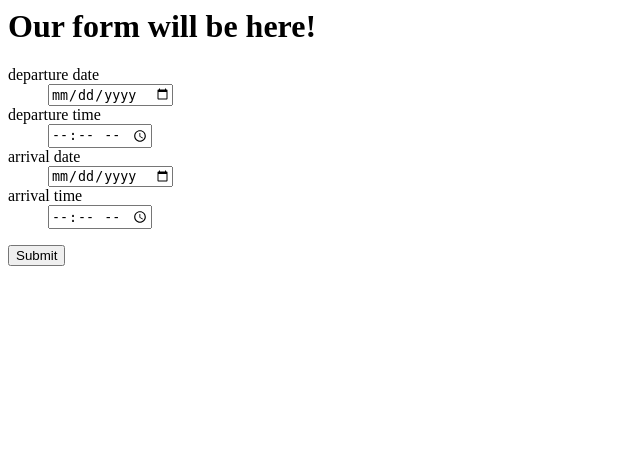
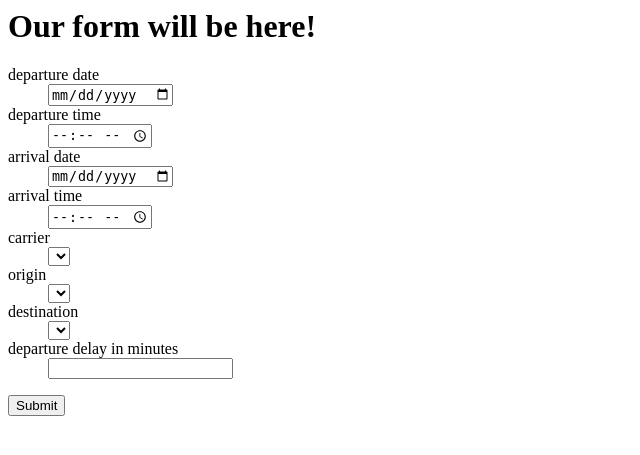
Before and after one commit to FBo-dot/RetardsPrev, a Flask app: page /form in a window 1280 px wide. Shown: the top 455 px of the page, without its empty margins (0-640 px from the left). Run offline with Flask 2, Linux system fonts and the light colour scheme; lists and menus that the app fills with data are empty; parts of the project's set-up code (start-up, migrations or seed data) failed here and were passed over; some libraries are stand-ins or nearby versions.

Commit message:
Input form completed

```diff
--- a/form_handling/app.py
+++ b/form_handling/app.py
@@ -7,7 +7,7 @@ Created on Mon Apr 20 14:30:40 2020
 
 from flask import Flask, render_template
 from flask_wtf import FlaskForm
-from wtforms import StringField, PasswordField, TimeField
+from wtforms import StringField, PasswordField, TimeField, SelectField, IntegerField
 from wtforms.validators import InputRequired, Length, AnyOf
 from wtforms.fields.html5 import DateField
 
@@ -23,12 +23,25 @@ import json
 
 current_path=os.getcwd()
 saved_predictors_data_path = current_path + '\\saved_predictors_data.pkl'
+airports_list_path = current_path + '\\L_AIRPORT.csv'
+carriers_list_path = current_path + '\\L_UNIQUE_CARRIERS.csv'
 
 with open(saved_predictors_data_path, 'rb') as f:
     saved_target_attribs = pickle.load(f)
     saved_carrier_df = pickle.load(f)
     saved_airports_df = pickle.load(f)
     saved_arr_time_blk_labels = pickle.load(f)
+
+l_carriers = pd.read_csv(carriers_list_path)
+l_airports = pd.read_csv(airports_list_path)
+
+carriers = pd.merge(saved_carrier_df, l_carriers, left_on=['CARRIER'], right_on=['Code'], sort=True, how='left')
+carriers.sort_values(by=['Description'], inplace=True)
+carrier_tuples = [row for row in carriers[['CARRIER', 'Description']].itertuples(index=False)]
+
+airports = pd.merge(saved_airports_df, l_airports, left_on=['AirportID'], right_on=['Code'], sort=True, how='left')
+airports.sort_values(by=['Description'], inplace=True)
+airport_tuples = [row for row in airports[['AirportID', 'Description']].itertuples(index=False)]
 
 app = Flask(__name__)
 app.config['SECRET_KEY'] = 'Thisisasecret!'
@@ -50,6 +63,14 @@ class LoginForm(FlaskForm):
                          validators=[InputRequired('An arrival date is required')])
     arr_time = TimeField('arrival time', format='%H:%M',
                          validators=[InputRequired('Time required as hh:mm')])
+    carrier = SelectField('carrier', choices=carrier_tuples,
+                         validators=[InputRequired('Select a carrier')])
+    origin = SelectField('origin', choices=airport_tuples,
+                         validators=[InputRequired('Select an origin airport')])
+    destination = SelectField('destination', choices=airport_tuples,
+                         validators=[InputRequired('Select a destination airport')])
+    dep_delay = IntegerField('departure delay in minutes',
+                         validators=[InputRequired('The departure delay is required')])
 
 def build_X_features(dep_datetime, arr_datetime, origin='JFK', destination='ATL', carrier='WN', dep_delay=16):
     return pd.DataFrame({
@@ -85,7 +106,14 @@ def form():
         result_str = result_str + '<li>The arrival date and time is {}.</li>'.format(arr_datetime_str)
         result_str = result_str + '</u1>'
 #        query_df =  build_X_features(dep_datetime, arr_datetime)
-        X_features = build_X_features(dep_datetime, arr_datetime)
+        X_features = build_X_features(dep_datetime,
+                                      arr_datetime,
+                                      form.origin.data,
+                                      form.destination.data,
+                                      form.carrier.data,
+                                      form.dep_delay.data)
+#        return json.dumps(carrier_tuple)
+#        return carriers.to_json(orient="records")
         return X_features.to_json(orient="records")
 #        return  result_str
     return render_template('form.html', form=form)
--- a/form_handling/templates/form.html
+++ b/form_handling/templates/form.html
@@ -18,8 +18,17 @@
 
     {{ render_field(form.arr_time) }}
 
+    {{ render_field(form.carrier) }}
+
+    {{ render_field(form.origin) }}
+
+    {{ render_field(form.destination) }}
+
+    {{ render_field(form.dep_delay) }}
+
 </dl>
     <input type="submit" value="Submit">
 </form>
+
 </body>
 </html>
```
